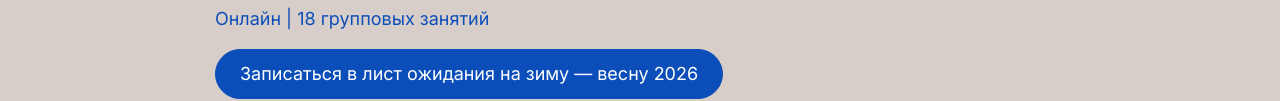
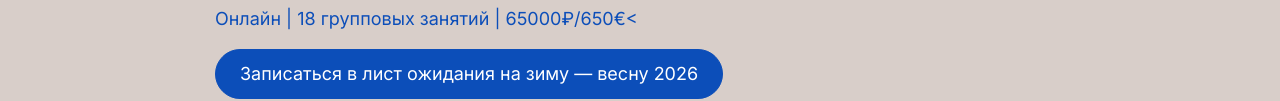
Before and after one commit to jnxmx/ComfyUI-course, a plain HTML site: page index.html in a window 1280 px wide. Shown: the part 443-544 px from the top of the page. Drawn offline with Linux system fonts and the light colour scheme.

Commit message:
Update index.html

```diff
--- a/index.html
+++ b/index.html
@@ -18,7 +18,7 @@
     <main>
         <section id="title">
             <h1>ComfyUI для работы с нейросетями:<br>изображение, анимация, звук</h1>
-            <p>Онлайн | 18 групповых занятий </p> <!--| 58000₽/580€</p>-->
+            <p>Онлайн | 18 групповых занятий | 65000₽/650€< </p>
             <p><a class="waitlist-button" href="waitlist.html">Записаться в лист ожидания на зиму — весну 2026</a></p>
         </section>
 
```
